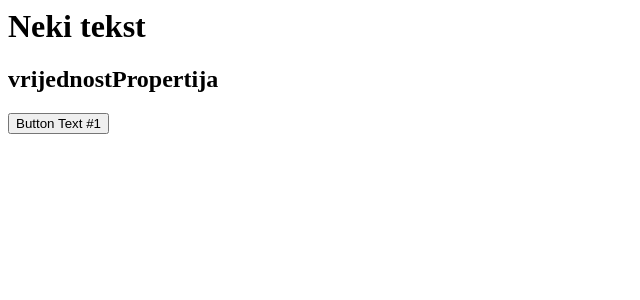
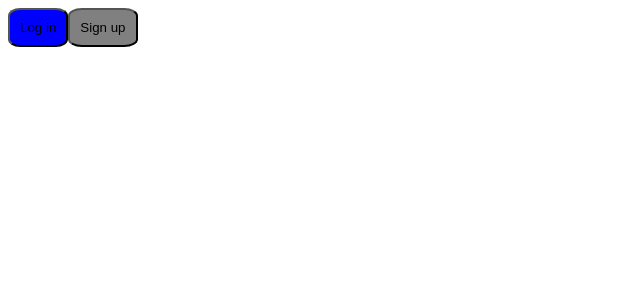
Before and after one commit to filip-andjelic/cv-templete-builder-practise, a React app: page / in a window 1280 px wide. Shown: the top 300 px of the page, without its empty margins (0-640 px from the left). Built offline with nearby package versions, Linux system fonts and the light colour scheme.

Commit message:
button-component added
dodana button komponenta

```diff
--- a/src/components/App.js
+++ b/src/components/App.js
@@ -7,39 +7,23 @@ import {
 } from "react-router-dom";
 // Internal dependencies
 import Button from './button';
+import "../styles/main.css"
 
 export default class App extends React.Component {
     constructor(props) {
         super(props);
 
         this.state = {
-            isComponentVisible: true,
-            text: 'Button Text #1'
+
         };
     }
 
-    handleElementClick(component, e) {
-        component.setState({
-            text: 'Button TEXT #2'
-        });
-    }
-    buttonHandle() {
-        alert('app js handle');
-    }
 
     render() {
-        const component = this;
-        const nekiState = this.state.nekiState;
 
-        return (<div id="App" onClick={(e) => component.handleElementClick(component, e)}>
-            <h1>Neki tekst</h1>
-            <h2>{this.props.nekiProperti}</h2>
-
-            {
-                !!this.state.isComponentVisible && (<h3>{nekiState}</h3>)
-            }
-
-            <Button buttonText={this.state.text} clickCallback={this.buttonHandle} />
+        return (<div>
+                <Button text="Log in" backgroundColor="blue" />
+                <Button text="Sign up" backgroundColor="grey"/>
         </div>);
     }
 };
--- a/src/components/button.js
+++ b/src/components/button.js
@@ -9,13 +9,16 @@ export default class Button extends React.Component {
         this.state = {};
     }
 
+
+
     render() {
-        return (<button onClick={(e) => {
-            if (this.props.clickCallback) {
-                this.props.clickCallback();
-            }
-        }}>
-            {this.props.buttonText}
+        const buttonStyle = {
+            backgroundColor: this.props.backgroundColor,
+            padding: "10px",
+            borderRadius: "20%"
+        };
+        return (<button style={buttonStyle}>
+            {this.props.text}
         </button>);
     }
 };
```
Also changed, not shown: src/styles/main.css (added).
